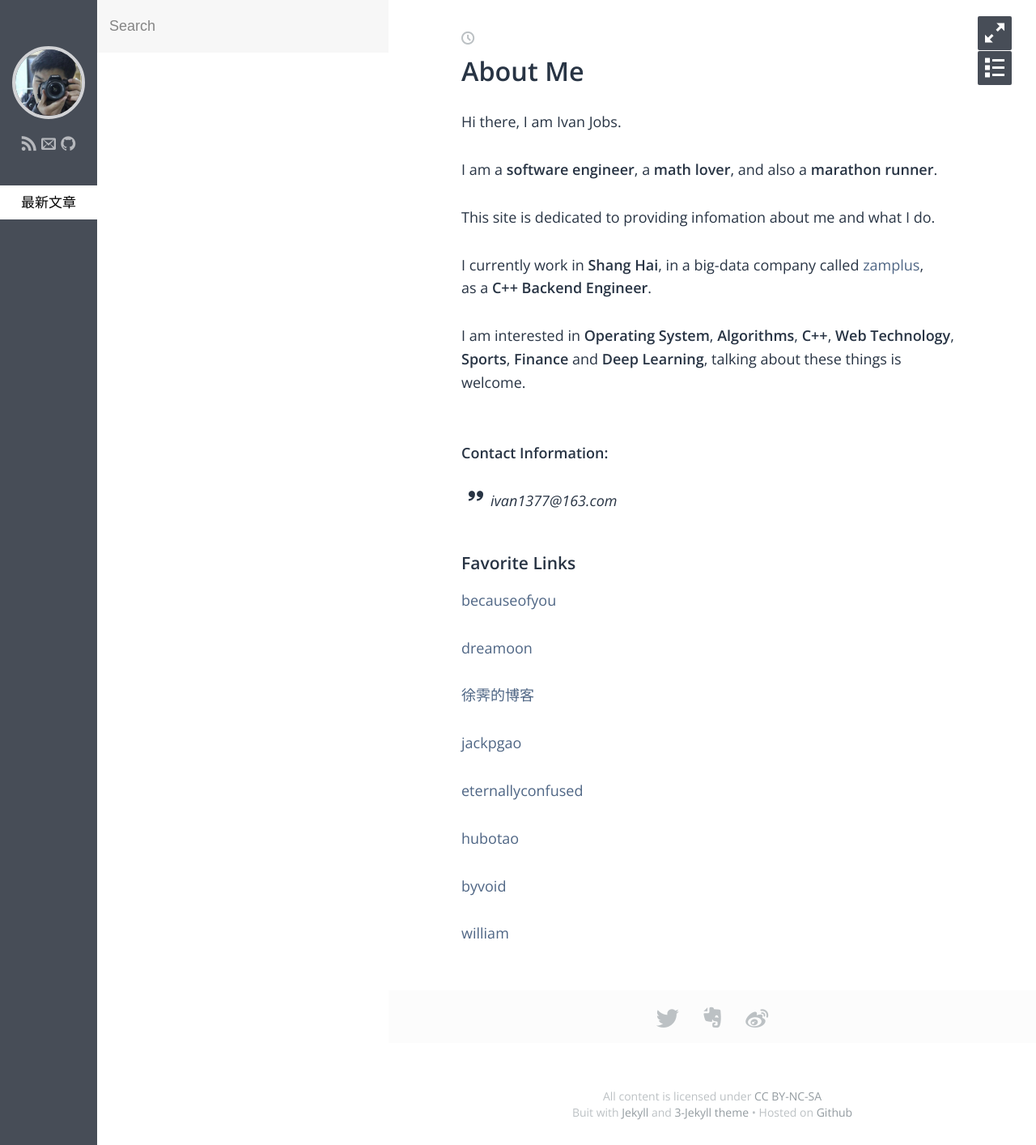
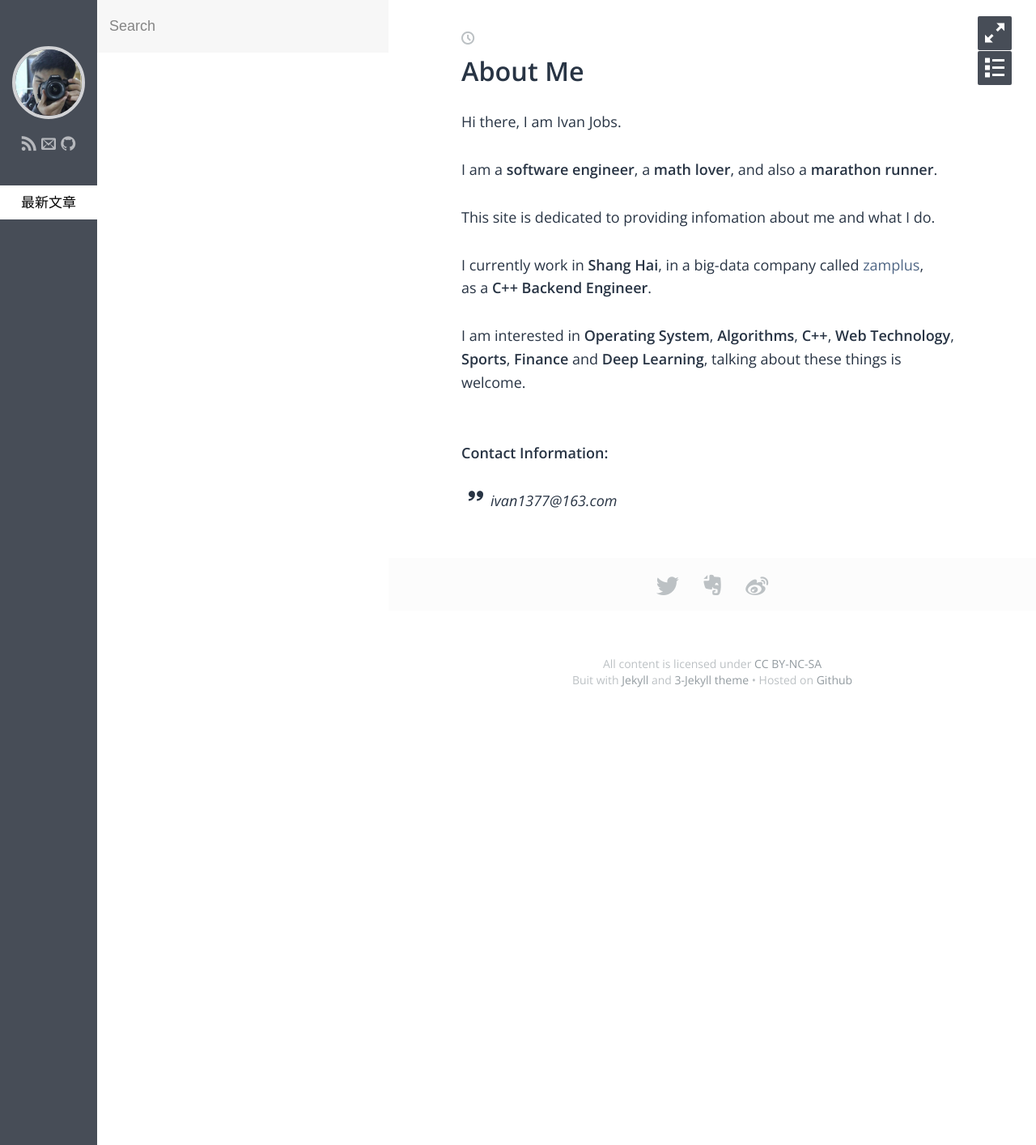
Before and after one commit to Jacco-su/IvanJobs.github.io, a Jekyll site: the page built from index.md, in a window 1280 px wide. Shown: the whole page at 81% size. Built offline with Jekyll 4.4.1, drawn with Linux system fonts in a browser that asks for light colours; some web fonts are replaced; comment, search, counter and statistics services are not loaded.

Commit message:
remove fav links

```diff
--- a/index.md
+++ b/index.md
@@ -18,20 +18,3 @@ I am interested in <b>Operating System</b>, <b>Algorithms</b>, <b>C++</b>, <b>We
 <blockquote>
 ivan1377@163.com
 </blockquote>
-
-### Favorite Links
-[becauseofyou](http://problem-solving.cn/)
-
-[dreamoon](https://dreamoon4.blogspot.com/)
-
-[徐霁的博客](http://www.xuji.pro/)
-
-[jackpgao](https://jackpgao.github.io/)
-
-[eternallyconfused](http://eternallyconfuzzled.com/)
-
-[hubotao](http://amber.botao.hu/)
-
-[byvoid](https://www.byvoid.com/)
-
-[william](http://www.williamfiset.com/)
```
